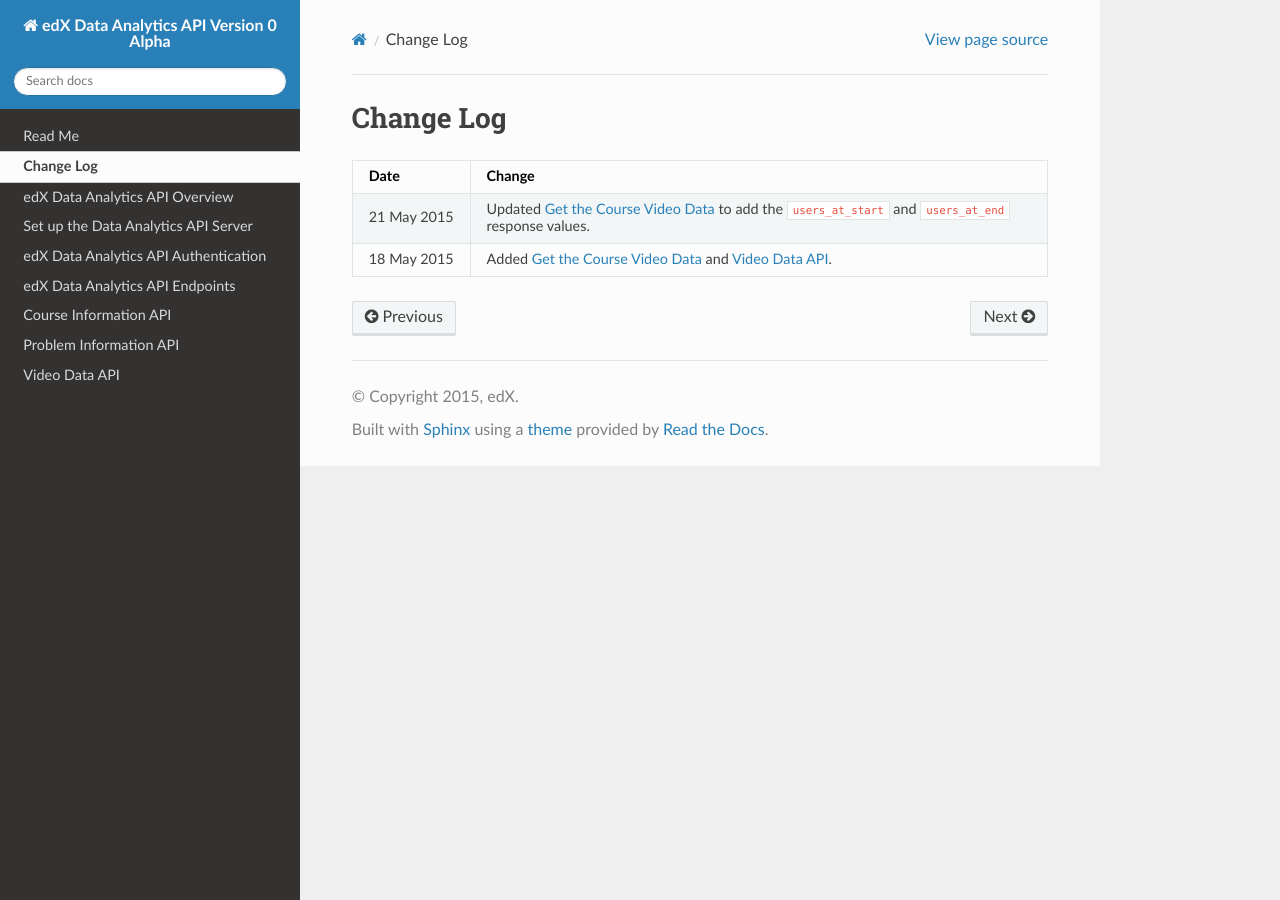
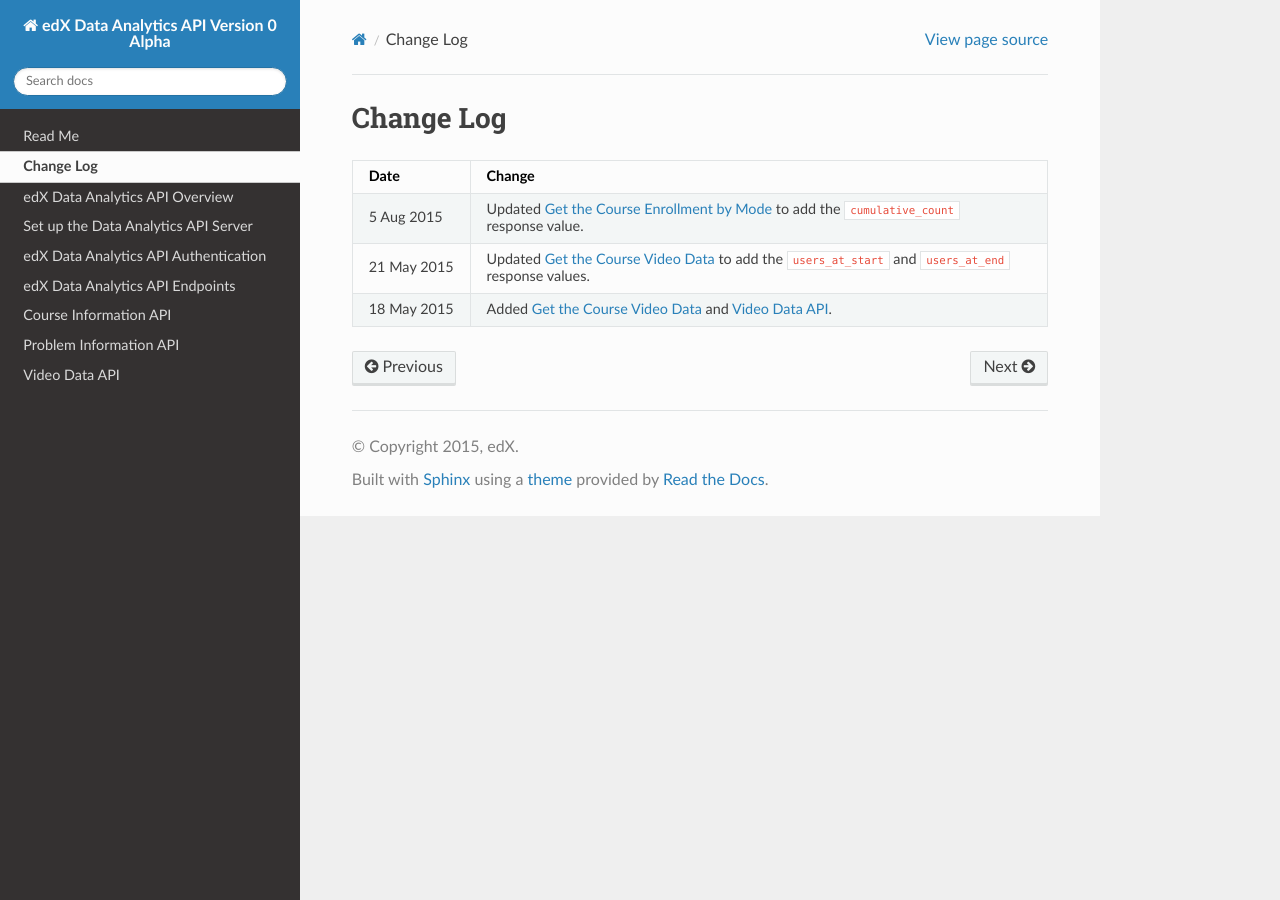
Before and after one commit to openedx-unsupported/edx-analytics-data-api, a Sphinx documentation site: the page built from docs/api/source/change_log.rst, in a window 1280 px wide. Built offline with Sphinx 7.4.7 and the Read the Docs theme 2.0.0, drawn with Linux system fonts in a browser that asks for light colours; formulas are drawn with MathJax 3.

Commit message:
Adds the cumulative_count response

```diff
--- a/docs/api/source/change_log.rst
+++ b/docs/api/source/change_log.rst
@@ -8,6 +8,9 @@
 
    * - Date
      - Change
+   * - 5 Aug 2015
+     - Updated :ref:`Get the Course Enrollment by Mode` to add the
+       ``cumulative_count`` response value.
    * - 21 May 2015
      - Updated :ref:`Get the Course Video Data` to add the ``users_at_start``
        and ``users_at_end`` response values.
--- a/docs/api/source/courses.rst
+++ b/docs/api/source/courses.rst
@@ -107,6 +107,7 @@
         "course_id": "edX/DemoX/Demo_Course",
         "date": "2014-12-10",
         "count": 1890,
+        "cumulative_count": 1931,
         "created": "2014-12-10T193146",
         "honor": 945,
         "professional": 189,
```
Also changed, not shown: 1 other file.
